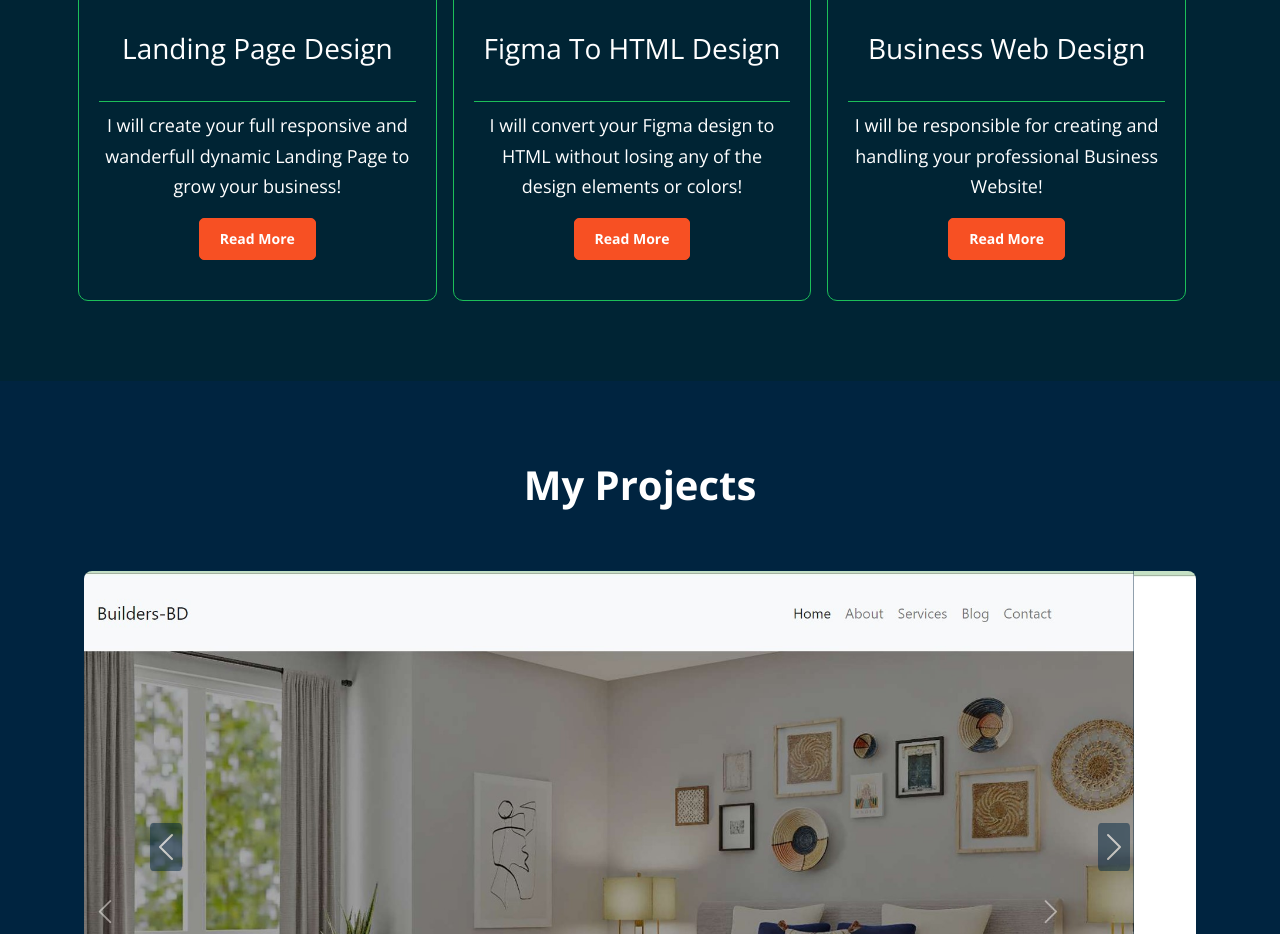
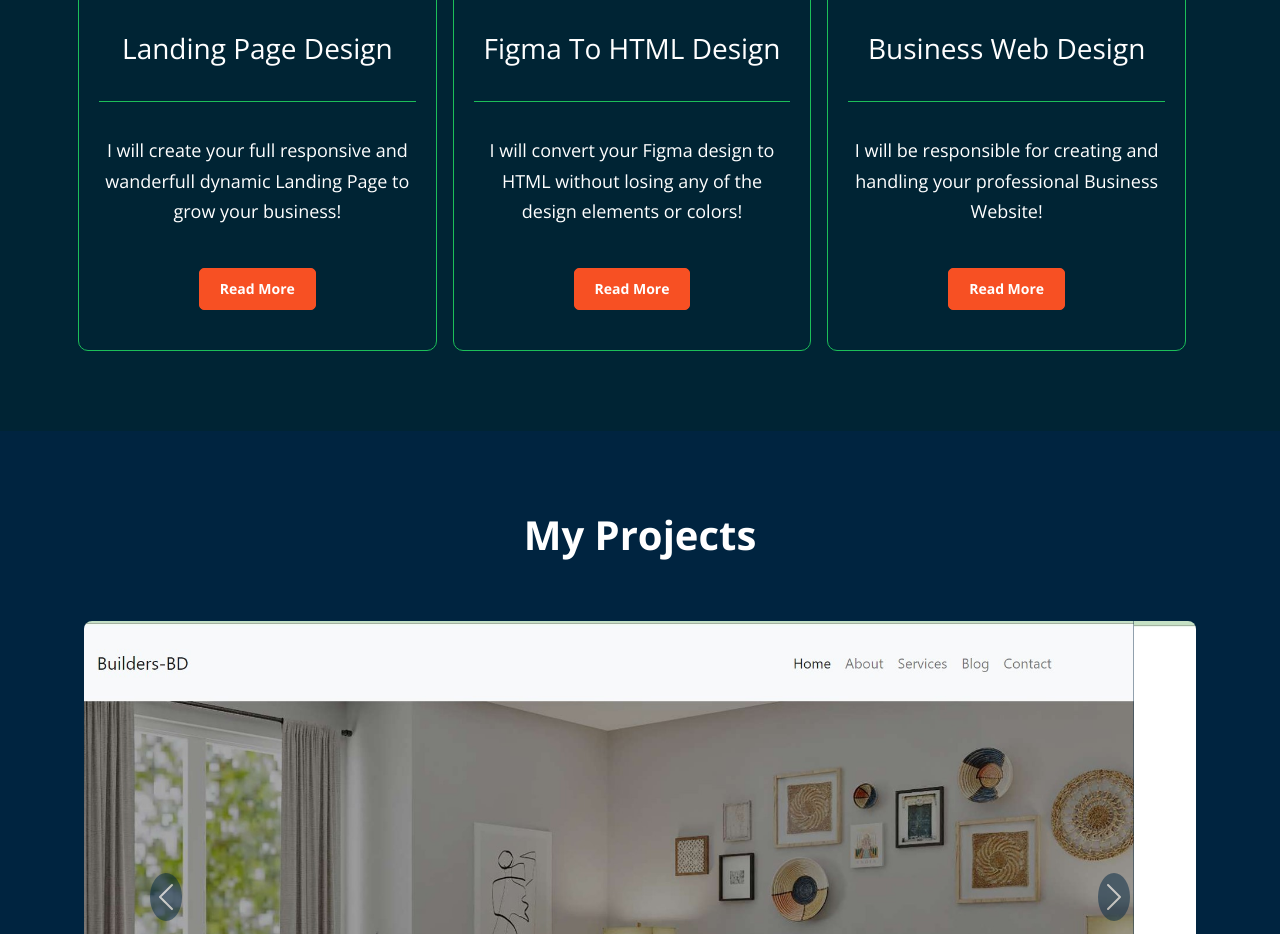
Before and after one commit to Shuvankor-Hazra/My-Portfolio, a plain HTML site: page index.html in a window 1280 px wide. Shown: the part 1218-2152 px from the top of the page. Drawn offline with nearby package versions, Linux system fonts and the light colour scheme.

Commit message:
Some changes

```diff
--- a/style.css
+++ b/style.css
@@ -106,6 +106,7 @@ Hero Area CSS
 }
 .hero-text p {
   font-size: 18px;
+  padding: 20px 0;
 }
 .hero-text a {
   background-color: #f75023;
@@ -152,6 +153,9 @@ Service Area CSS
   padding: 35px 0;
   border-bottom: 1px solid #1cbe59;
 }
+.service-area .single-service p {
+  padding: 25px 0;
+}
 
 /*
 Project Area CSS
@@ -174,7 +178,7 @@ Project Area CSS
 .carousel-control-prev-icon {
   height: 3rem;
   background-color: #002440;
-  border-radius: 10%;
+  border-radius: 50%;
 }
 .carousel-item a {
   padding: 10px 20px;
```
